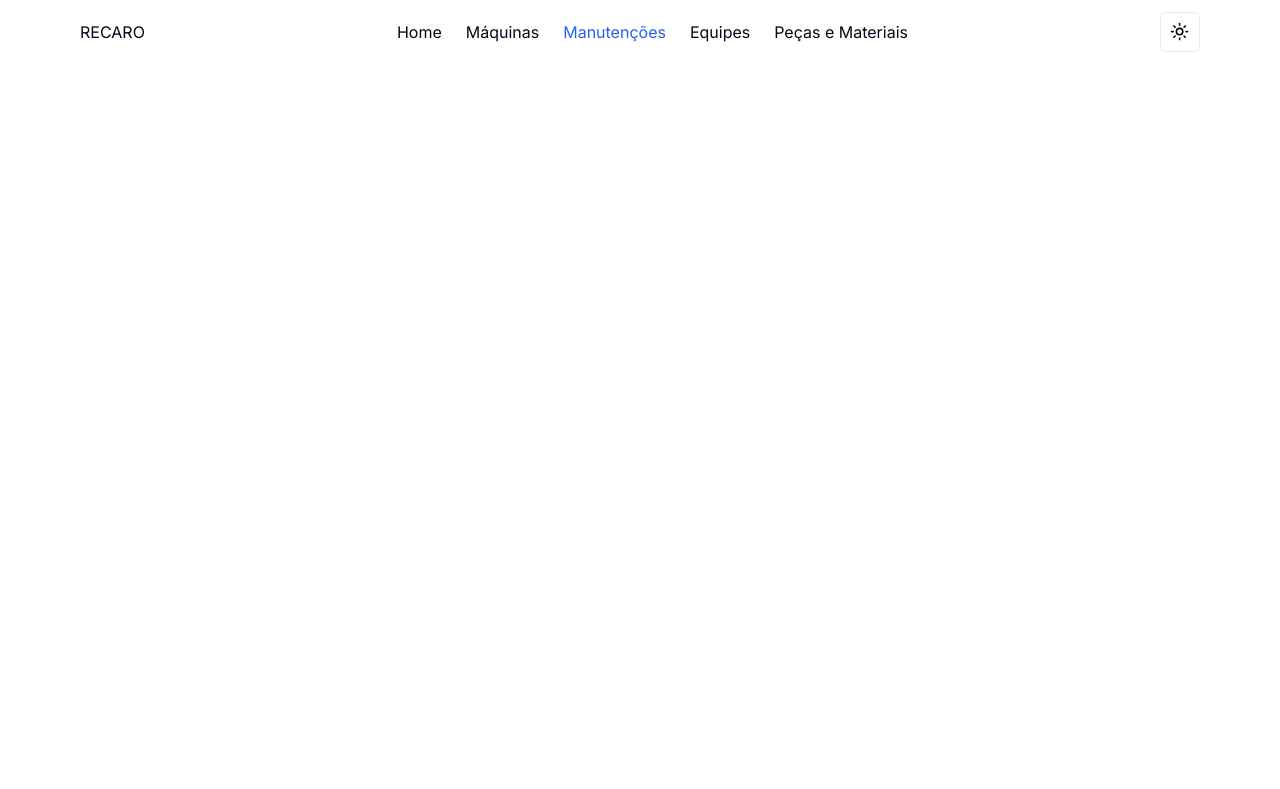
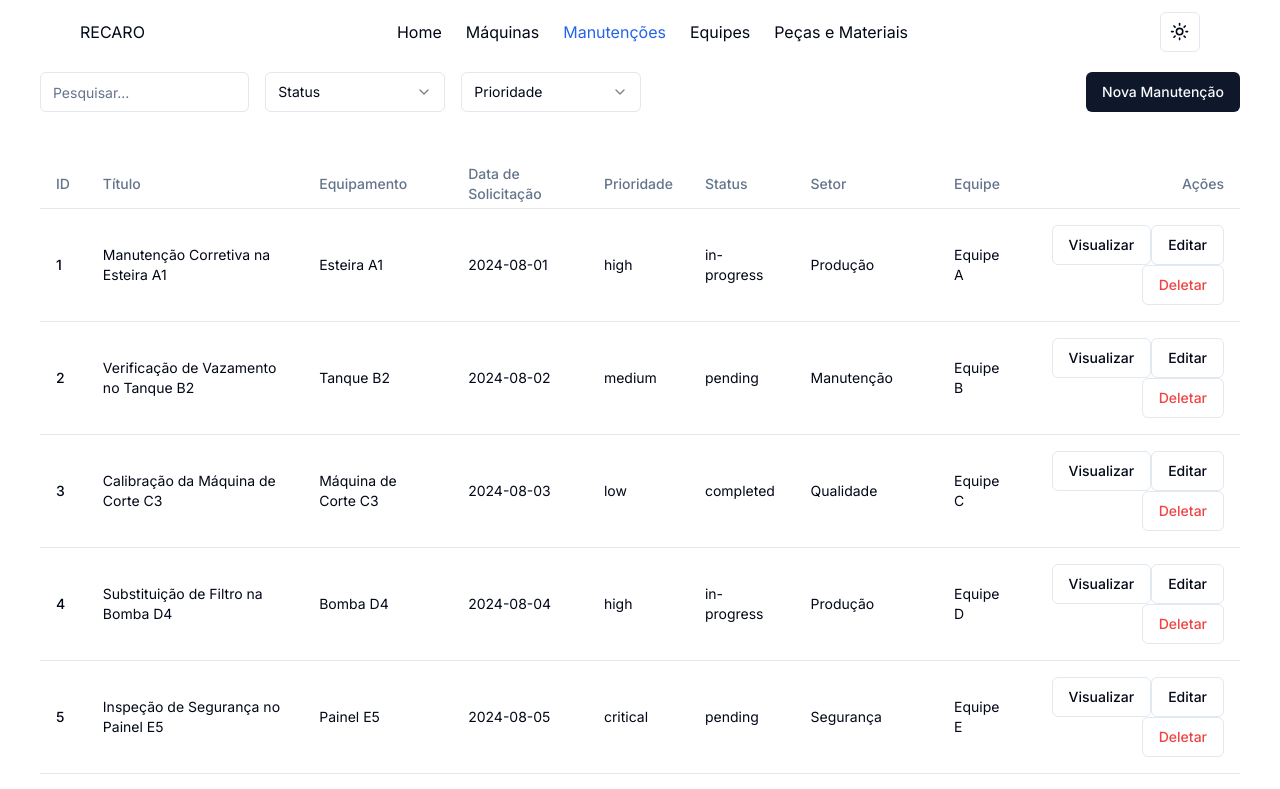
Before and after one commit to lucasgearhead/Web-Mainteance-App, a Next.js app in the folder frontend/: page /manutencao in a window 1280 px wide. Shown: the top 789 px of the page. Built offline with nearby package versions, Linux system fonts and the light colour scheme.

Commit message:
feat: criado a tela de gerenciamento de manutenções

```diff
--- a/frontend/src/app/manutencao/page.tsx
+++ b/frontend/src/app/manutencao/page.tsx
@@ -1,5 +1,60 @@
-import React from "react";
+"use client";
 
-export default function page() {
-  return <div>page</div>;
+import * as React from "react";
+import { MaintenanceHeader } from "@/components/maintenance/Header";
+import { MaintenanceFilters } from "@/components/maintenance/Filters";
+import { MaintenanceTable } from "@/components/maintenance/MaintenanceTable";
+import { DialogCreateMaintenance } from "@/components/maintenance/DialogCreateMaintenace";
+import { DialogViewMaintenance } from "@/components/maintenance/DialogViewMaintenance";
+import { mockMaintenances } from "@/data/maintenance";
+
+export default function MaintenanceManagement() {
+  const [isCreateOpen, setIsCreateOpen] = React.useState(false);
+  const [isViewOpen, setIsViewOpen] = React.useState(false);
+  const [selectedMaintenance, setSelectedMaintenance] =
+    React.useState<any>(null);
+  const [maintenances, setMaintenances] = React.useState<any[]>([]);
+
+  const handleCreate = (maintenance: any) => {
+    setMaintenances([...mockMaintenances, maintenance]);
+  };
+
+  const handleView = (id: string) => {
+    const maintenance = mockMaintenances.find((m) => m.id === id);
+    setSelectedMaintenance(maintenance);
+    setIsViewOpen(true);
+  };
+
+  const handleEdit = () => {
+    setIsCreateOpen(!isCreateOpen);
+  };
+
+  const handleDelete = (id: string) => {
+    setMaintenances(maintenances.filter((m) => m.id !== id));
+  };
+
+  return (
+    <div className="p-10 justify-end flex flex-col gap-5">
+      <MaintenanceFilters
+        onSearch={(query: string) => console.log("Pesquisar:", query)}
+        handleNewMaintenance={setIsCreateOpen}
+      />
+      <MaintenanceTable
+        maintenances={mockMaintenances}
+        onView={handleView}
+        onEdit={handleEdit}
+        onDelete={handleDelete}
+      />
+      <DialogCreateMaintenance
+        isOpen={isCreateOpen}
+        onClose={() => setIsCreateOpen(false)}
+        onSave={handleCreate}
+      />
+      <DialogViewMaintenance
+        isOpen={isViewOpen}
+        onClose={() => setIsViewOpen(false)}
+        maintenance={selectedMaintenance}
+      />
+    </div>
+  );
 }
```
